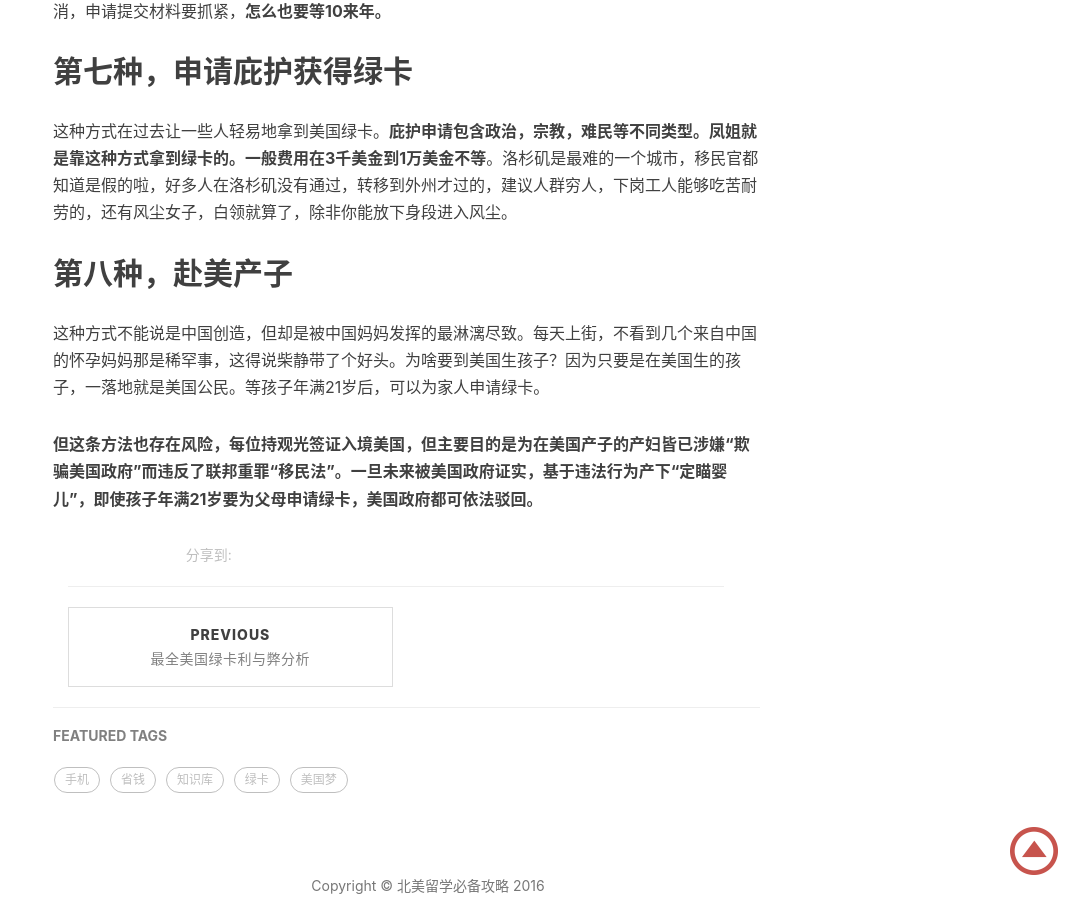
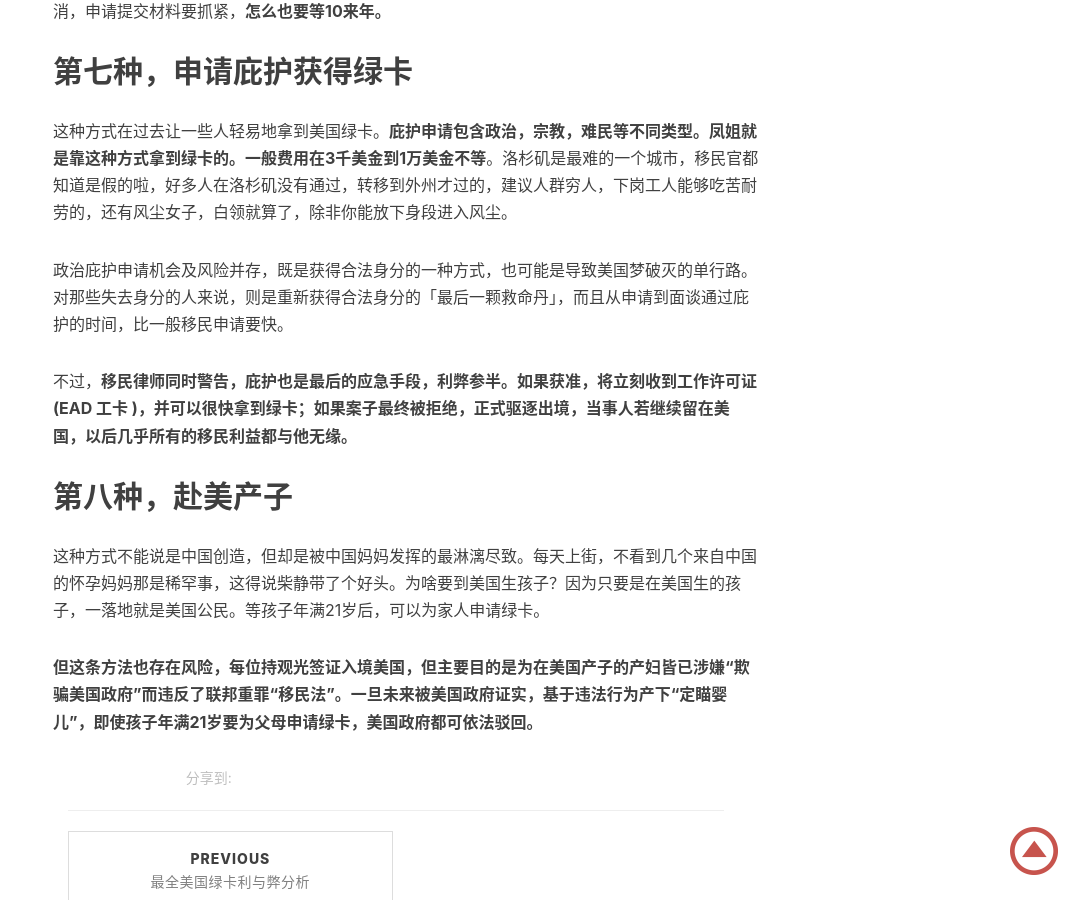
Before and after one commit to bbsyaya/zhang5690889.github.io, a Jekyll site: the page built from _posts/2016-6-20-green-card.markdown, in a window 1280 px wide and 900 px high, scrolled down 1857 px. Shown: the whole window, without its empty margins (212-1280 px from the left). Built offline with Jekyll 4.4.1, drawn with Linux system fonts in a browser that asks for light colours; nearby versions of some CDN libraries; comment, search, counter and statistics services are not loaded.

Commit message:
Modified article

```diff
--- a/_posts/2016-6-20-green-card.markdown
+++ b/_posts/2016-6-20-green-card.markdown
@@ -43,6 +43,10 @@ tags:
 
 这种方式在过去让一些人轻易地拿到美国绿卡。**庇护申请包含政治，宗教，难民等不同类型。凤姐就是靠这种方式拿到绿卡的。一般费用在3千美金到1万美金不等**。洛杉矶是最难的一个城市，移民官都知道是假的啦，好多人在洛杉矶没有通过，转移到外州才过的，建议人群穷人，下岗工人能够吃苦耐劳的，还有风尘女子，白领就算了，除非你能放下身段进入风尘。
 
+政治庇护申请机会及风险并存，既是获得合法身分的一种方式，也可能是导致美国梦破灭的单行路。对那些失去身分的人来说，则是重新获得合法身分的「最后一颗救命丹」，而且从申请到面谈通过庇护的时间，比一般移民申请要快。
+
+不过，**移民律师同时警告，庇护也是最后的应急手段，利弊参半。如果获准，将立刻收到工作许可证 (EAD 工卡 )，并可以很快拿到绿卡；如果案子最终被拒绝，正式驱逐出境，当事人若继续留在美国，以后几乎所有的移民利益都与他无缘。**
+
 ## 第八种，赴美产子
 
 这种方式不能说是中国创造，但却是被中国妈妈发挥的最淋漓尽致。每天上街，不看到几个来自中国的怀孕妈妈那是稀罕事，这得说柴静带了个好头。为啥要到美国生孩子？因为只要是在美国生的孩子，一落地就是美国公民。等孩子年满21岁后，可以为家人申请绿卡。
```
